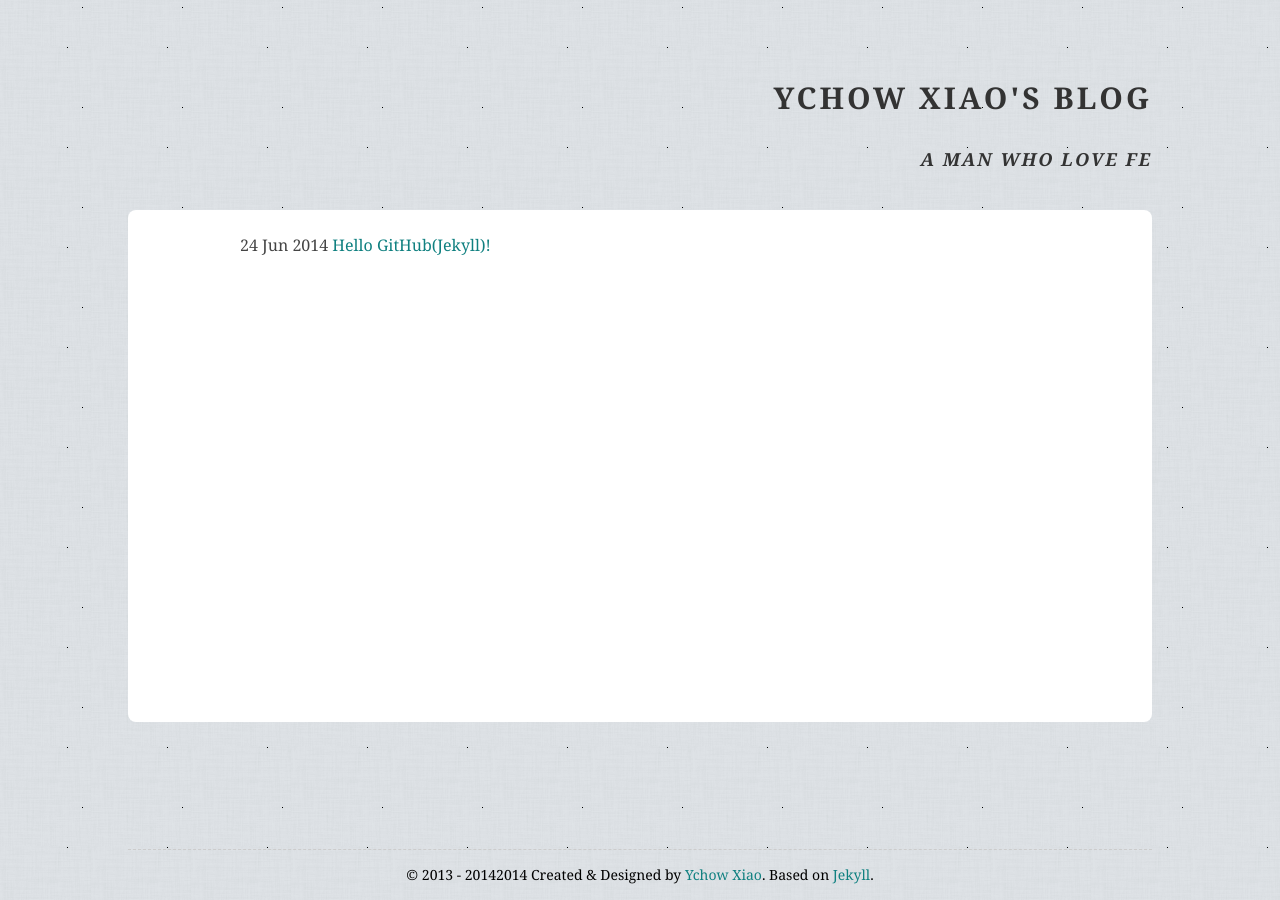
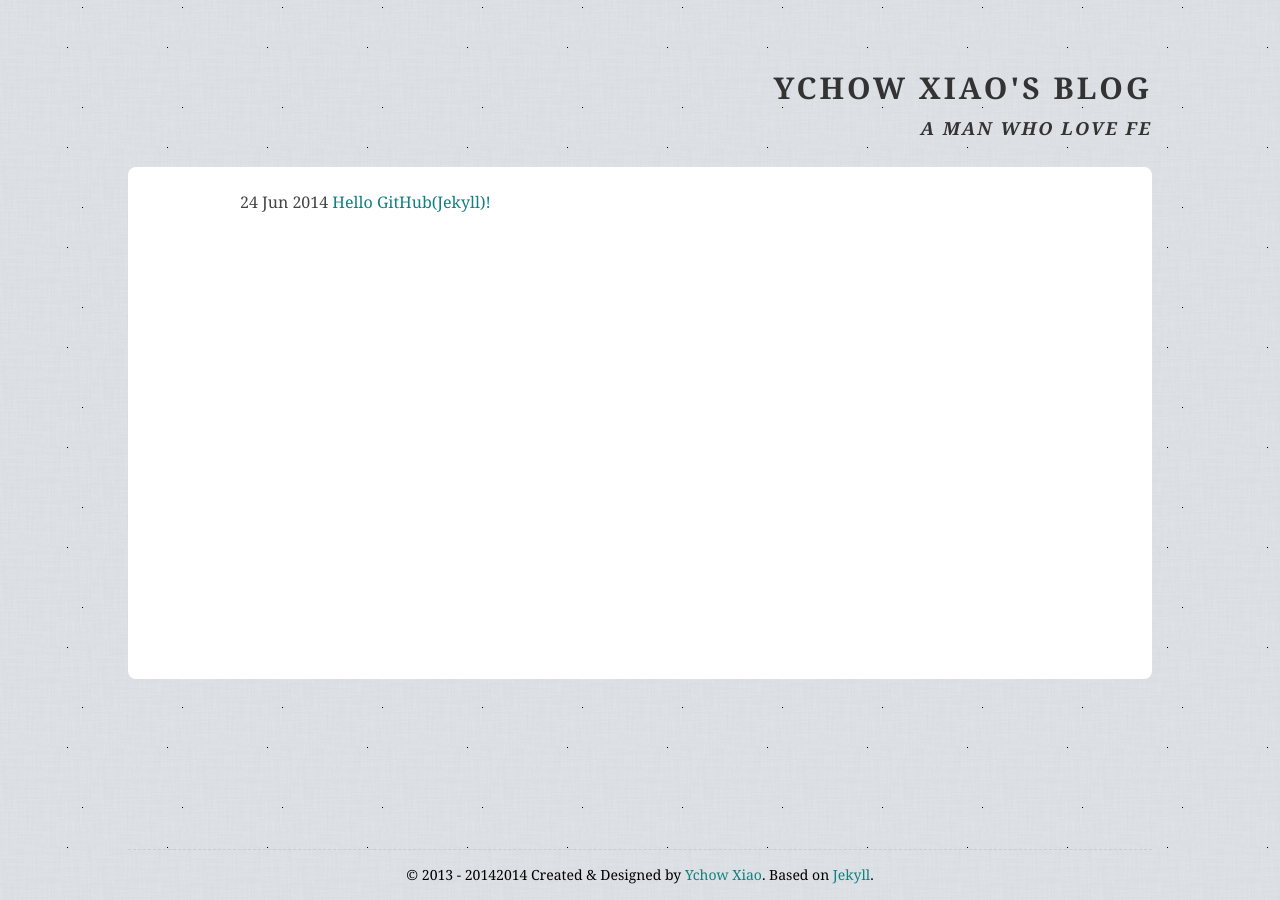
Before and after one commit to kai517/ychowxiao, a Jekyll site: the page built from index.html, in a window 1280 px wide. Built offline with Jekyll 4.4.1, drawn with Linux system fonts in a browser that asks for light colours.

Commit message:
Update main.css

```diff
--- a/css/main.css
+++ b/css/main.css
@@ -110,8 +110,8 @@ a:hover {
 header{width:1024px;margin:0 auto;}
 article{width:1024px;margin:0 auto;background:#fff;border-radius:8px;min-height:512px;}
 section#blog{padding:32px;}
-h1,h2{text-align: right;font-size: 30px;text-decoration:italic;color:rgb(51,51,51);line-height: 59px;letter-spacing:3px;text-transform:uppercase;}
-h2{letter-spacing:2px;font-style:italic;color:#333;font-size:18px;line-height:24px;}
+h1,h2{text-align: right;font-size: 30px;text-decoration:italic;color:rgb(51,51,51);line-height: 40px;letter-spacing:3px;text-transform:uppercase;}
+h2{letter-spacing:2px;font-style:italic;color:#333;font-size:18px;line-height:0px;}
 p{text-align: center;line-height: 30px;}
 #blog p{text-align:left;text-indent:2em;}
 ul{width:800px;margin:0 auto;}
```
